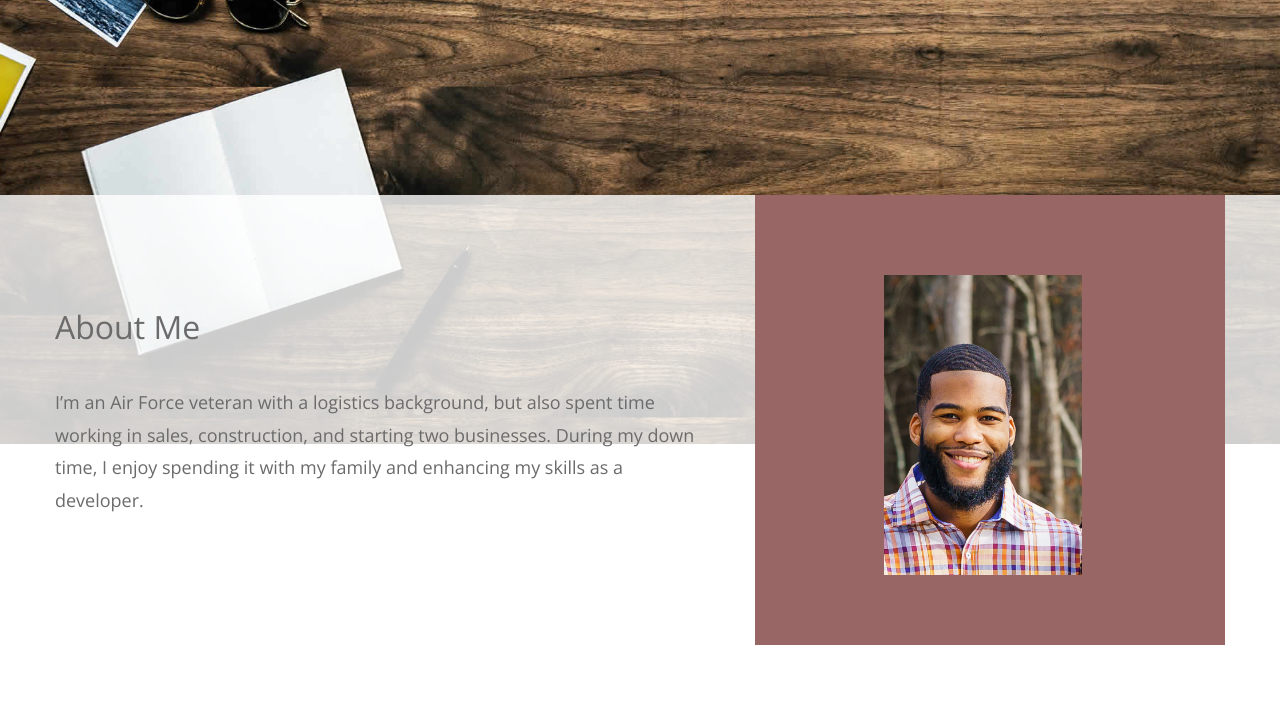
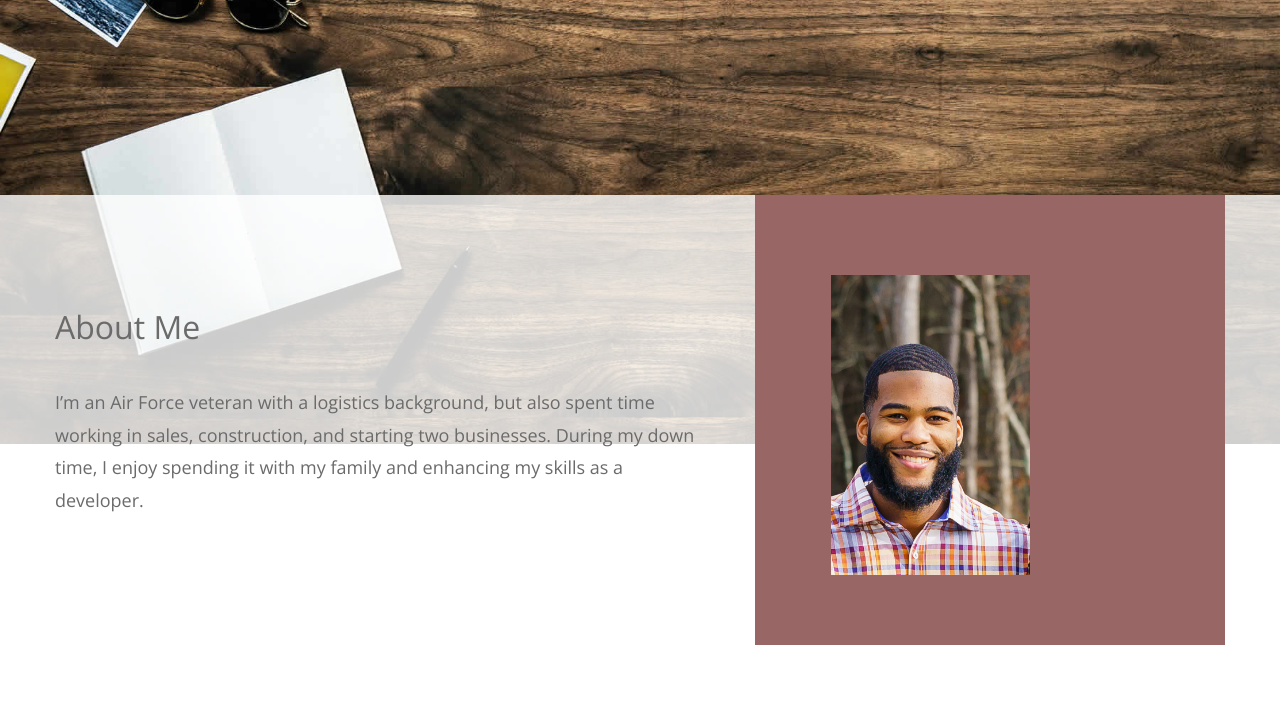
Before and after one commit to Draines1/Draines1.github.io, a plain HTML site: page index.html in a window 1280 px wide. Shown: the part 455-1177 px from the top of the page. Drawn offline with nearby package versions, Linux system fonts and the light colour scheme.

Commit message:
Added Padding

```diff
--- a/css/templatemo-style.css
+++ b/css/templatemo-style.css
@@ -150,7 +150,8 @@ a:hover {
 .tm-welcome-icon img {
   max-width: 100%;
   max-height: 100%;
-  margin: auto;
+  /* margin: auto; */
+  padding-left: 9%;
   display: block;
 }
 
```
